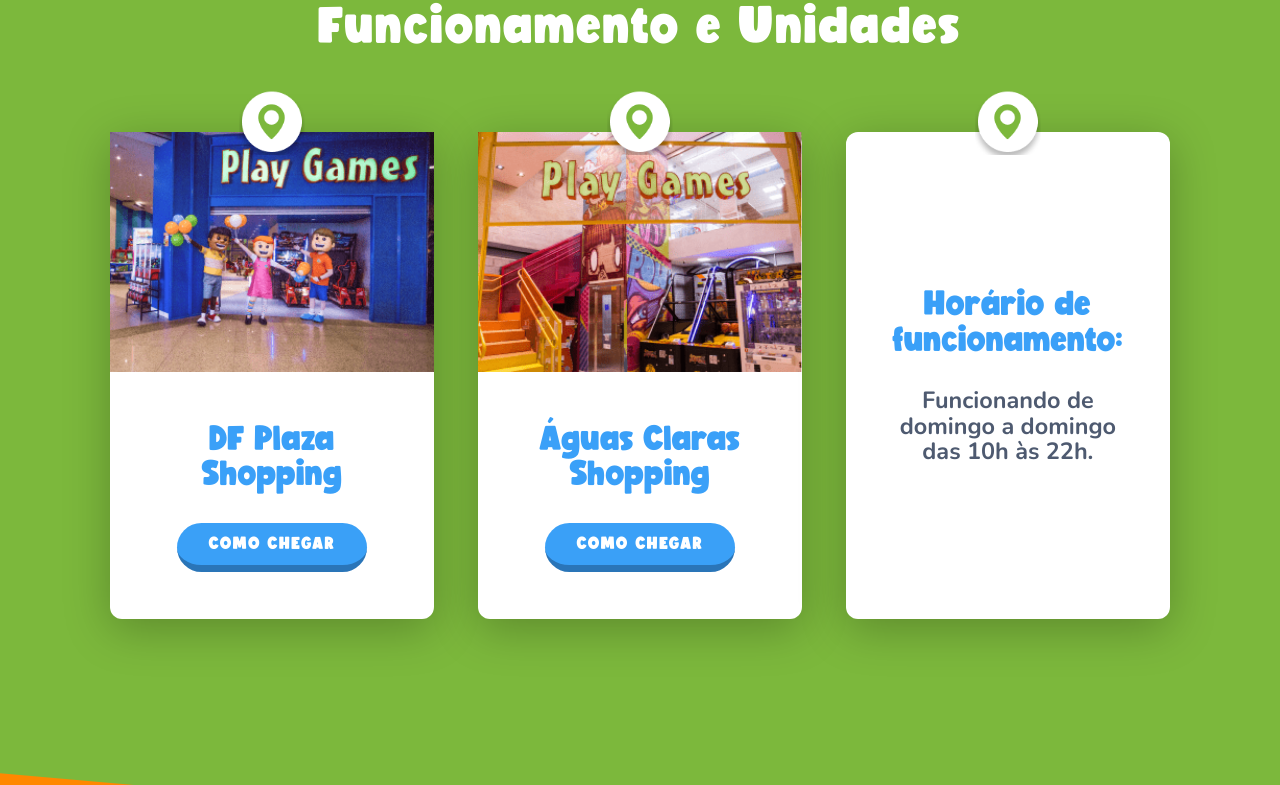
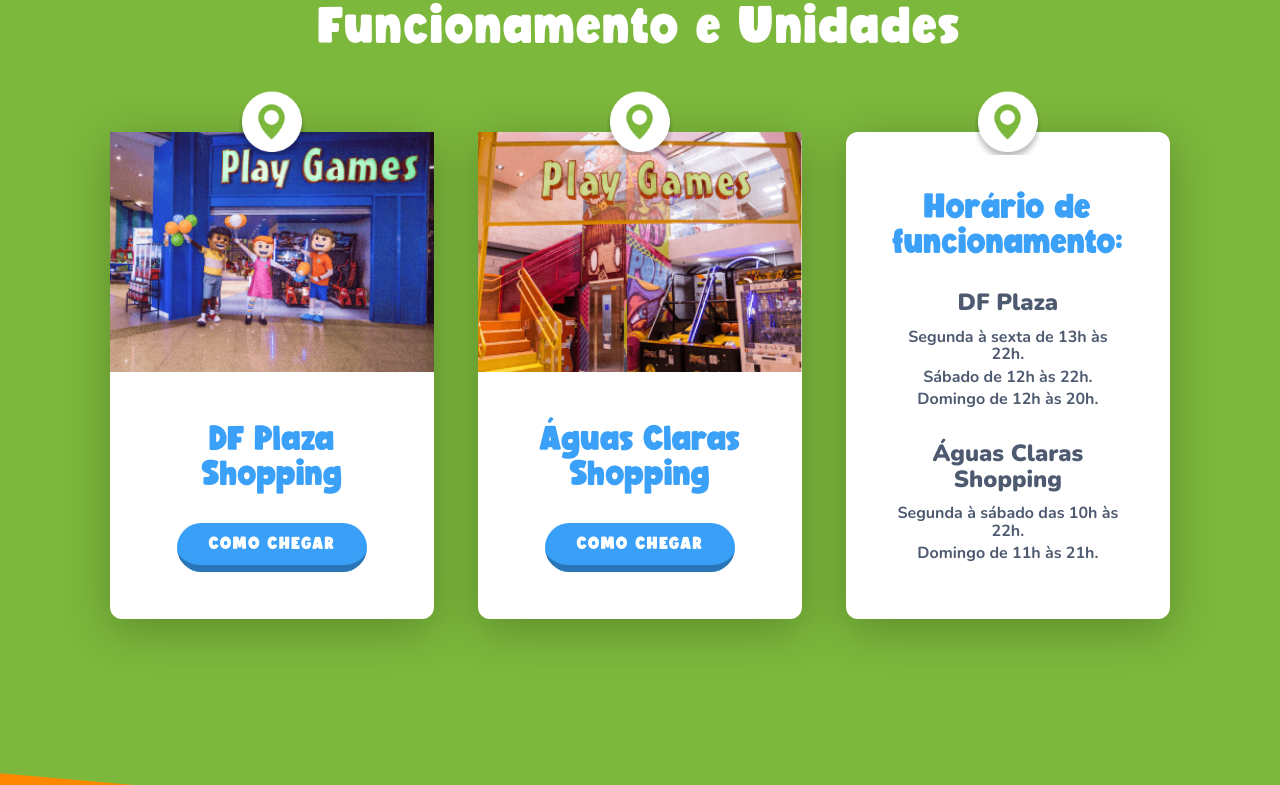
Before and after one commit to quantico-dev/playgames, a Next.js app: page / in a window 1280 px wide. Shown: the part 3690-4475 px from the top of the page. Built offline with nearby package versions, Linux system fonts and the light colour scheme.

Commit message:
feat: mudando os horarios de funcionamento das lojas

```diff
--- a/components/sections/Units/index.tsx
+++ b/components/sections/Units/index.tsx
@@ -68,9 +68,19 @@
         <Icon>
           <Image src={pin} alt="" />
         </Icon>
-        <div className="unit-body">
+        <div>
           <h3>Horário de funcionamento:</h3>
-          <p>Funcionando de domingo a domingo das 10h às 22h.</p>
+          <OpeningHours>
+            <h4>DF Plaza</h4>
+            <small>Segunda à sexta de 13h às 22h.</small>
+            <small>Sábado de 12h às 22h.</small>
+            <small>Domingo de 12h às 20h.</small>
+          </OpeningHours>
+          <OpeningHours>
+            <h4>Águas Claras Shopping</h4>
+            <small>Segunda à sábado das 10h às 22h.</small>
+            <small>Domingo de 11h às 21h.</small>
+          </OpeningHours>
         </div>
       </Item>
     </Group>
@@ -196,11 +206,27 @@
       font: 400 min(calc(1.325rem + 0.9vw), 2rem) / 1.1 'BoldenVan', sans-serif;
       color: #3aa0f8;
     }
-    p {
-      font: 700 min(calc(1.225rem + 0.3vw), 1.5rem) / 1.1 'Nunito', sans-serif;
+    h4,
+    small {
       color: #4e5a70;
     }
+
+    h4 {
+      font: 900 min(calc(1.225rem + 0.3vw), 1.5rem) / 1.1 'Nunito', sans-serif;
+      margin-bottom: 0.5rem;
+    }
+
+    small {
+      font: 700 1rem / 1.1 'Nunito', sans-serif;
+    }
   }
+`
+
+const OpeningHours = styled.div`
+  list-style: none;
+  display: flex;
+  flex-direction: column;
+  gap: 0.3rem;
 `
 
 const Icon = styled.div`
```
